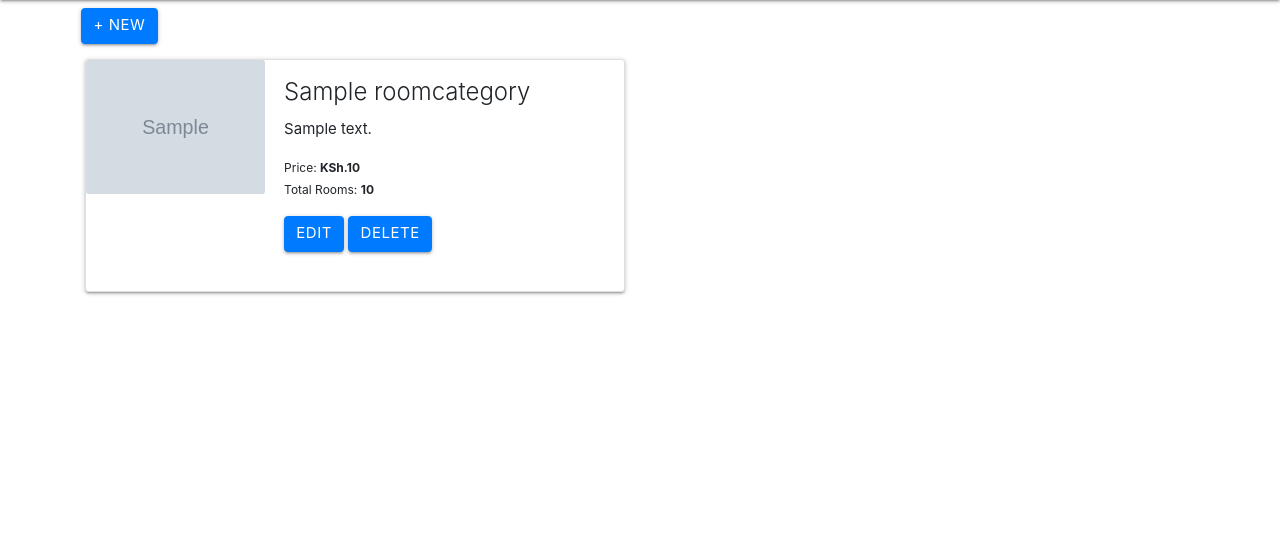
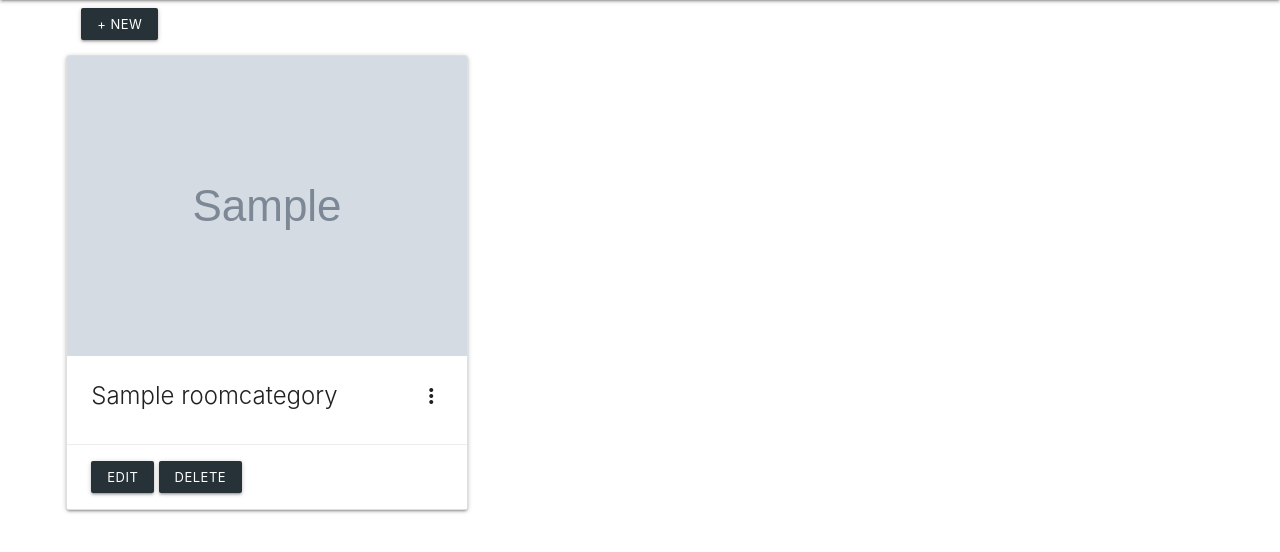
Before and after one commit to c3n7/hotel-reservation, a Django app: page /roomdashboard/ in a window 1280 px wide. Shown: the part 64-616 px from the top of the page. Run offline with Django 3.2, Linux system fonts and the light colour scheme; tables that the repository leaves empty hold one stand-in row (values such as "Sample post"); grey boxes marked "Sample" are stand-in pictures; some libraries are stand-ins or nearby versions.

Commit message:
Materialized the room dashboard

```diff
--- a/templates/roomdashboard_list.html
+++ b/templates/roomdashboard_list.html
@@ -5,38 +5,48 @@
 {% block content %}
 <div class="row my-2">
     <div class="col">
-        <a class="btn btn-primary" href="{% url 'roomdashboard_new' %}">+ New</a>
+        <a class="waves-effect waves-light btn-small blue-grey darken-4"
+             href="{% url 'roomdashboard_new' %}">+ New</a>
     </div>
 </div>
+<div class="row">
 {% for room in object_list %}
 
 {% if forloop.counter|divisibleby:2 %}
-    <div class="col-sm-6">
+    <div class="col s6">
 {% else %}
     <div class="row">
-    <div class="col-sm-6">
+    <div class="col s6">
 {% endif %}
 
-<div class="card mb-3" style="max-width: 540px;">
-    <div class="row no-gutters">
-        <div class="col-md-4">
-            <img src="{{ room.room_image.url }}" class="card-img" alt="{{ room.category_name }}">
-        </div>
-        <div class="col-md-8">
-            <div class="card-body">
-                <h5 class="card-title">{{ room.category_name }}</h5>
-                <p class="card-text">{{ room.summary }}<p>
-                <p class="card-text">
-                    <small>Price: <b>KSh.{{ room.price }}</b></small>
-                    <br>
-                    <small>Total Rooms: <b>{{ room.total_rooms }}</b></small>
-                </p>
-                <a class="btn btn-primary" href="{% url 'roomdashboard_edit' room.pk %}">Edit</a>
-                <a class="btn btn-primary" href="{% url 'roomdashboard_delete' room.pk %}">Delete</a>
-            </div>
-        </div>
+
+<div class="card sticky-action">
+    <div class="card-image waves-effect waves-block waves-light">
+        <img class="activator" src="{{ room.room_image.url }}" alt="{{ room.category_name }}">
+    </div>
+    <div class="card-content">
+        <span class="card-title activator grey-text text-darken-4">
+            {{ room.category_name }}<i class="material-icons right">more_vert</i>
+        </span>
+    </div>
+    <div class="card-action">
+        <a class="waves-effect waves-light btn-small blue-grey darken-4"
+             href="{% url 'roomdashboard_edit' room.pk %}">Edit</a>
+        <a class="waves-effect waves-light btn-small blue-grey darken-4"
+             href="{% url 'roomdashboard_delete' room.pk %}">Delete</a>
+    </div>
+    <div class="card-reveal">
+        <span class="card-title grey-text text-darken-4">
+          {{ room.category_name }}<i class="material-icons right">close</i></span>
+        <p>{{ room.summary }}<p>
+        <p>
+            <small>Price: <b>KSh.{{ room.price }}</b></small>
+            <br>
+            <small>Total Rooms: <b>{{ room.total_rooms }}</b></small>
+        </p>
     </div>
 </div>
+
 
 {% if forloop.counter|divisibleby:2 %}
     </div>
@@ -46,9 +56,10 @@
     </div>
     </div>
 {% else %}
-    {% comment %}<p>Not Last</p>{% endcomment %}
+    {% comment %}Not Last</p>{% endcomment %}
     </div>
 {% endif %}
 
 {% endfor %}
+</div>
 {% endblock content %}
```
Also changed, not shown: templates/roomdashboard_delete.html (+20 -12 lines), templates/roomdashboard_detail.html (+22 -17 lines).
